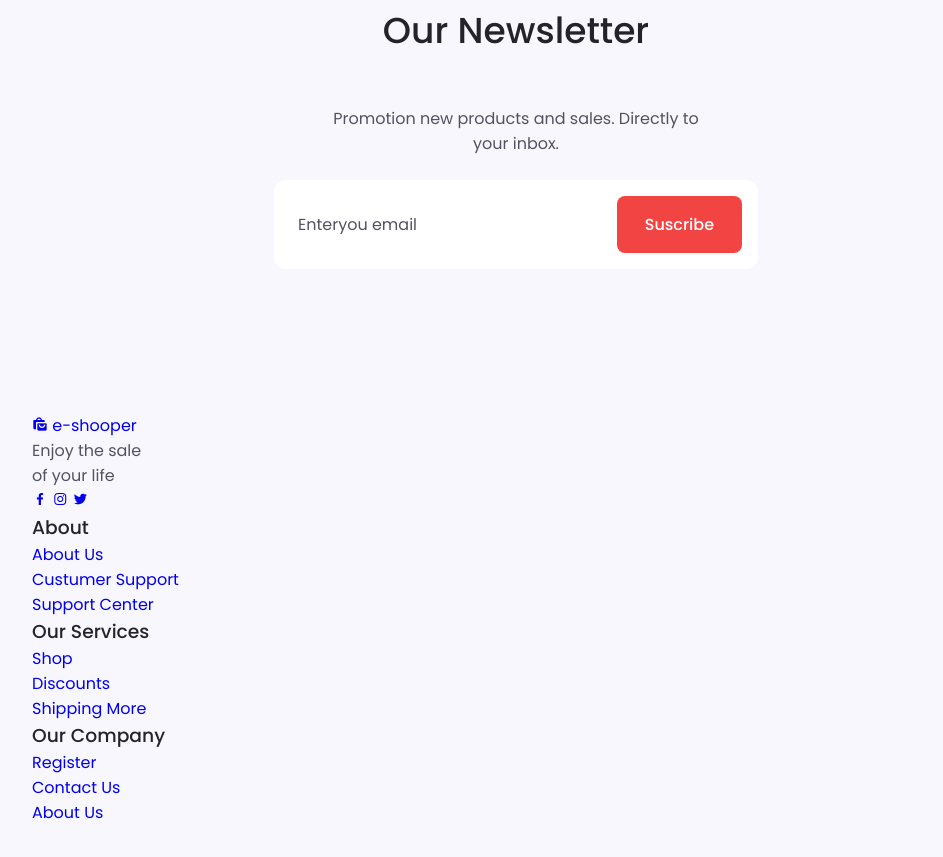
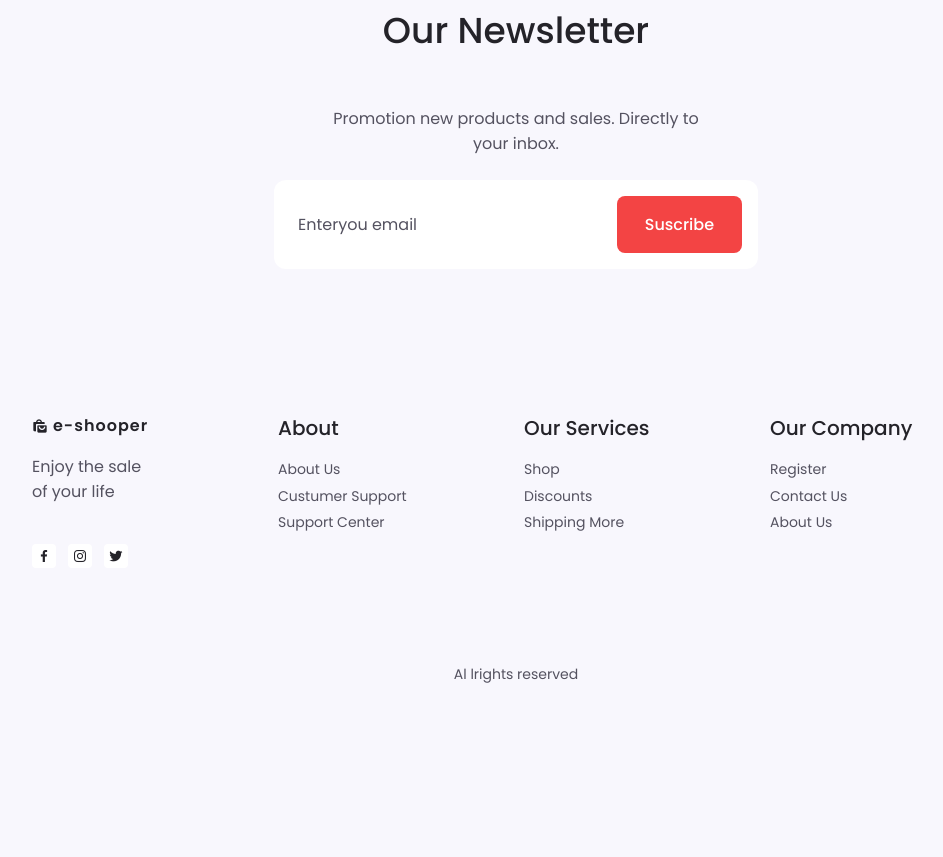
Before and after one commit to fkstudio/e-shopper, a plain HTML site: page index.html in a window 1280 px wide. Shown: the part 2613-3470 px from the top of the page, without its empty margins (124-1067 px from the left). After the commit the page ends 3330 px from the top, so only its background shows below. Drawn offline with nearby package versions, Linux system fonts and the light colour scheme.

Commit message:
footer done

```diff
--- a/assets/css/style.css
+++ b/assets/css/style.css
@@ -597,7 +597,81 @@ input {
 
 
 /*=============== FOOTER ===============*/
+.footer {
+    position: relative;
+    overflow: hidden;
+}
 
+.footer__container {
+    grid-template-columns: repeat(4, 1fr);
+    justify-content: center;
+    column-gap: 1rem;
+}
+
+.footer__Logo {
+    color: var(--title-color);
+    text-transform: lowercase;
+    font-weight: var(--font-bold);
+    letter-spacing: 1px;
+    display: inline-flex;
+    align-items: center;
+    column-gap: .25rem;
+    margin-bottom: var(--mb-1);
+}
+
+.footer__Logo-icon{
+    font-size: 1rem;
+}
+
+.footer__description {
+    margin-bottom: var(--mb-2-5);
+}
+
+.footer__social {
+  display: flex;
+  column-gap: .75rem;
+}
+
+.footer__social-link {
+    display: inline-flex;
+    background: var(--container-color);
+    padding: .25rem;
+    border-radius: .25rem;
+    color: var(--title-color);
+    font-size: 1rem;
+}
+
+.footer__social-link:hover {
+    background: var(--first-color);
+    color: #fff;
+}
+
+.footer__title {
+    font-size: var(--h3-font-size);
+    margin-bottom: var(--mb-1);
+}
+
+.footer__link {
+   display: grid;
+   row-gap: .35rem;
+}
+
+.footer__link {
+    font-size: var(--small-font-size);
+    color: var(--text-color);
+    transition: .3s;
+}
+
+.footer__link:hover {
+    color: var(--text-color);
+}
+
+.footer__copy {
+   display: block;
+   text-align: center;
+   font-size: var(--small-font-size);
+   margin-top: 6rem;
+}
 
 /*=============== SCROLL UP ===============*/
 
--- a/index.html
+++ b/index.html
@@ -518,7 +518,7 @@
                 </ul>
             </div>
         </div>
-        <span class="footer__copy"></span>
+        <span class="footer__copy">Al lrights reserved</span>
     </footer>
 
     <!--=============== SCROLL UP ===============-->
```
